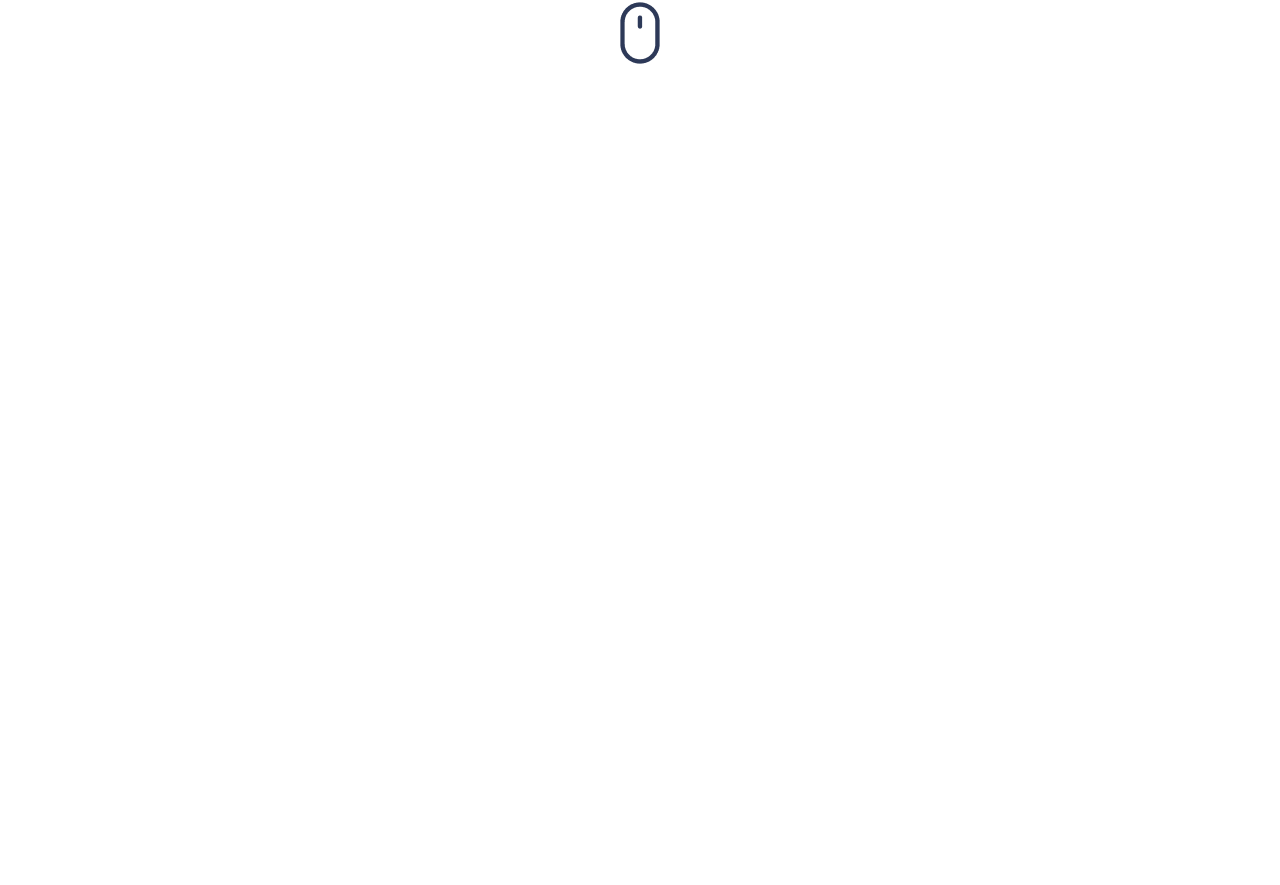
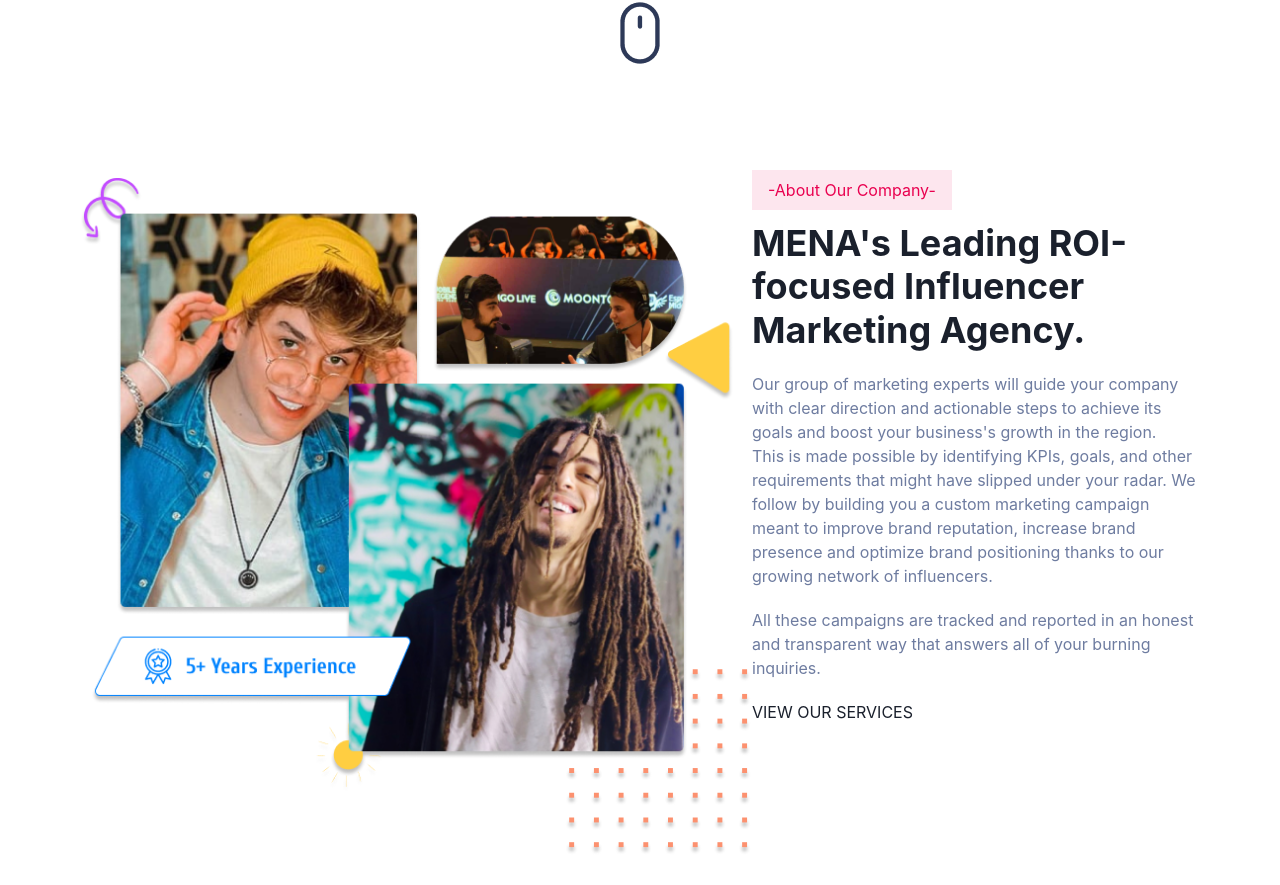
Before and after one commit to mujeebhashone/next.type, a Next.js app: page / in a window 1280 px wide. Shown: the part 641-1526 px from the top of the page. Before the commit the page ends 800 px from the top, so only its background shows below. Built offline with nearby package versions, Linux system fonts and the light colour scheme.

Commit message:
section complete

```diff
--- /dev/null
+++ b/src/pages/Components/Section.tsx
@@ -0,0 +1,46 @@
+import { Box, Container, Flex, Heading, Link, Text } from "@chakra-ui/react";
+import Image from "next/image";
+import React from "react";
+
+const Section = () => {
+  return (
+    <Container maxW={'90%'}>
+    <Flex justify={'space-between'} py={'30'} display={{lg:'flex', base:'block'}}>
+      <Box>
+        <Image
+          src="/assets/images/baner1.png"
+          width={671}
+          height={676}
+          alt="company logo"
+        />
+      </Box>
+      <Box width={{base:'100%', lg:'40%'}} mb={'5'}>
+        <Box as="span" color={'#E9004F'} fontSize={'medium'} bg={'#FDE6EE'} px={'4'} py={'2.5'} mb={''}>-About Our Company-</Box>
+        <Heading fontSize={'4xl'} mb={'5'} mt={'5'}>
+          MENA's Leading ROI-focused Influencer Marketing Agency.
+        </Heading>
+        <Text color={'#6E7CA0'} mb={'5'}>
+          Our group of marketing experts will guide your company with clear
+          direction and actionable steps to achieve its goals and boost your
+          business's growth in the region.
+          <Text mb={'5'}>
+          This is made possible by identifying
+          KPIs, goals, and other requirements that might have slipped under your
+          radar. We follow by building you a custom marketing campaign meant to
+          improve brand reputation, increase brand presence and optimize brand
+          positioning thanks to our growing network of influencers.
+          </Text>
+          <Text mb={'5'}>
+          All these
+          campaigns are tracked and reported in an honest and transparent way
+          that answers all of your burning inquiries.
+          </Text>
+        </Text>
+        <Link>VIEW OUR SERVICES</Link>
+      </Box>
+    </Flex>
+    </Container>
+  );
+};
+
+export default Section;
--- a/src/pages/index.tsx
+++ b/src/pages/index.tsx
@@ -2,6 +2,7 @@ import Head from 'next/head'
 import { Outfit } from 'next/font/google'
 import Header from './Components/Header'
 import Banner from './Components/Banner'
+import Section from './Components/Section'
 
 const inter= Outfit({ subsets: ['latin'] })
 
@@ -16,6 +17,7 @@ export default function Home() {
       </Head>
       <Header/>
       <Banner/>
+      <Section/>
     </>
   )
 }
```
